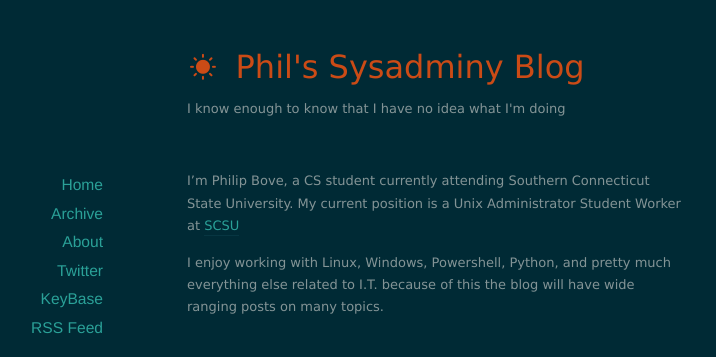
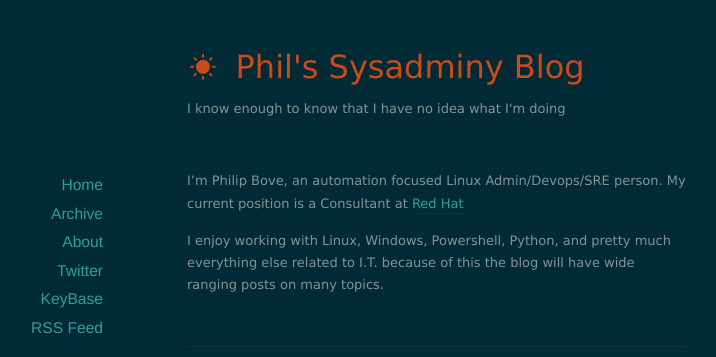
Before and after one commit to bandit145/bandit145.github.io, a Jekyll site: the page built from about/index.markdown, in a window 1280 px wide, cut to the strip 0-357 px from the top of the page. Shown: the whole strip, without its empty margins (203-919 px from the left). Built offline with Jekyll 4.4.1, drawn with Linux system fonts in a browser that asks for light colours; nearby versions of some CDN libraries; a script that is not in the unit is left out.

Commit message:
updated about and master the mainframe 2020 badge level

```diff
--- a/_layouts/default.html
+++ b/_layouts/default.html
@@ -43,7 +43,7 @@
         <a href="http://stackoverflow.com/users/6411885/phil">
         <img src="http://stackoverflow.com/users/flair/6411885.png?theme=dark" width="208" height="58" alt="profile for Phil at Stack Overflow, Q&amp;A for professional and enthusiast programmers" title="profile for Phil at Stack Overflow, Q&amp;A for professional and enthusiast programmers">
         </a>
-        <div data-iframe-width="150" data-iframe-height="270" data-share-badge-id="9cd2f971-2d73-42a9-9c84-27ad6cee55e6" data-share-badge-host="https://www.youracclaim.com"></div><script type="text/javascript" async src="//cdn.youracclaim.com/assets/utilities/embed.js"></script>
+        <div data-iframe-width="150" data-iframe-height="270" data-share-badge-id="dc1458f1-1c8c-46dc-af0e-a7cb2ceb5e90" data-share-badge-host="https://www.youracclaim.com"></div><script type="text/javascript" async src="//cdn.youracclaim.com/assets/utilities/embed.js"></script>
       </nav>
     </div>
 
--- a/about/index.markdown
+++ b/about/index.markdown
@@ -3,7 +3,7 @@
 title: About
 ---
 
-I'm Philip Bove, a CS student currently attending Southern Connecticut State University.
-My current position is a Unix Administrator Student Worker at <a href="https://www.southernct.edu/">SCSU</a>
+I'm Philip Bove, an automation focused Linux Admin/Devops/SRE person.
+My current position is a Consultant at <a href="https://www.redhat.com/en">Red Hat</a>
 
 I enjoy working with Linux, Windows, Powershell, Python, and pretty much everything else related to I.T. because of this the blog will have wide ranging posts on many topics.
```
